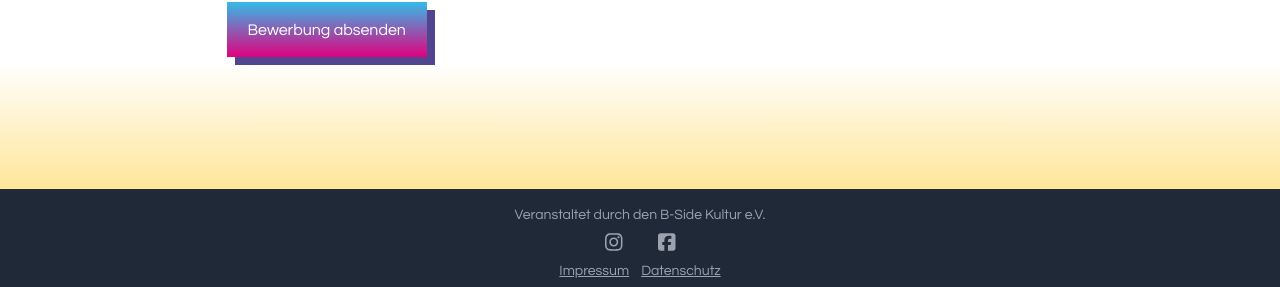
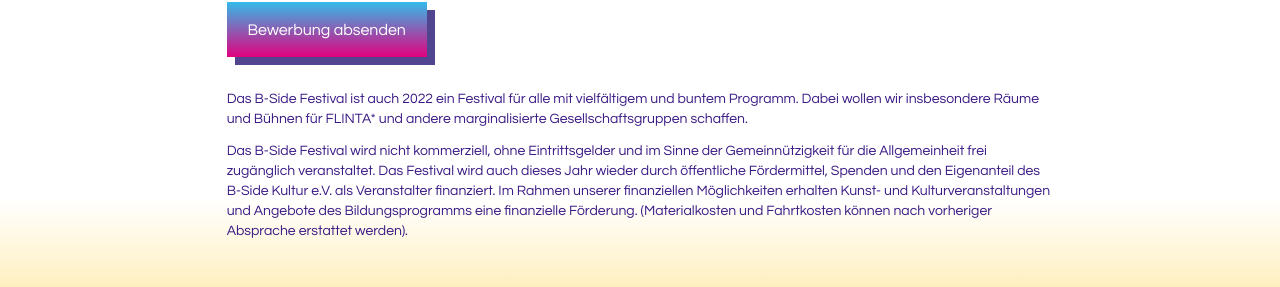
Before and after one commit to bside-ms/bside_festival, a Next.js app: page /bewerbung/anderes in a window 1280 px wide. Shown: the part 1427-1714 px from the top of the page. Built offline with nearby package versions, Linux system fonts and the light colour scheme; no server answers; a web font is replaced by a local one.

Commit message:
Add disclaimer for family and misc

```diff
--- a/components/application-form/ApplicationFormDisclaimer.tsx
+++ b/components/application-form/ApplicationFormDisclaimer.tsx
@@ -55,9 +55,29 @@
             );
 
         case ApplicationType.familienprogramm:
+        case ApplicationType.anderes:
+            return (
+                <div className=" text-[#3a1a85] text-sm space-y-3 mt-4">
+                    <div>
+                        Das B-Side Festival ist auch 2022 ein Festival für alle mit vielfältigem und
+                        buntem Programm. Dabei wollen wir insbesondere Räume und Bühnen für FLINTA*
+                        und andere marginalisierte Gesellschaftsgruppen schaffen.
+                    </div>
+
+                    <div>
+                        Das B-Side Festival wird nicht kommerziell, ohne Eintrittsgelder und im Sinne
+                        der Gemeinnützigkeit für die Allgemeinheit frei zugänglich veranstaltet. Das
+                        Festival wird auch dieses Jahr wieder durch öffentliche Fördermittel, Spenden
+                        und den Eigenanteil des B-Side Kultur e.V. als Veranstalter finanziert. Im
+                        Rahmen unserer finanziellen Möglichkeiten erhalten Kunst- und Kulturveranstaltungen
+                        und Angebote des Bildungsprogramms eine finanzielle Förderung. (Materialkosten
+                        und Fahrtkosten können nach vorheriger Absprache erstattet werden).
+                    </div>
+                </div>
+            );
+
         case ApplicationType.essensstand:
         case ApplicationType.nachbarschaft:
-        case ApplicationType.anderes:
             return null;
     }
 
```
